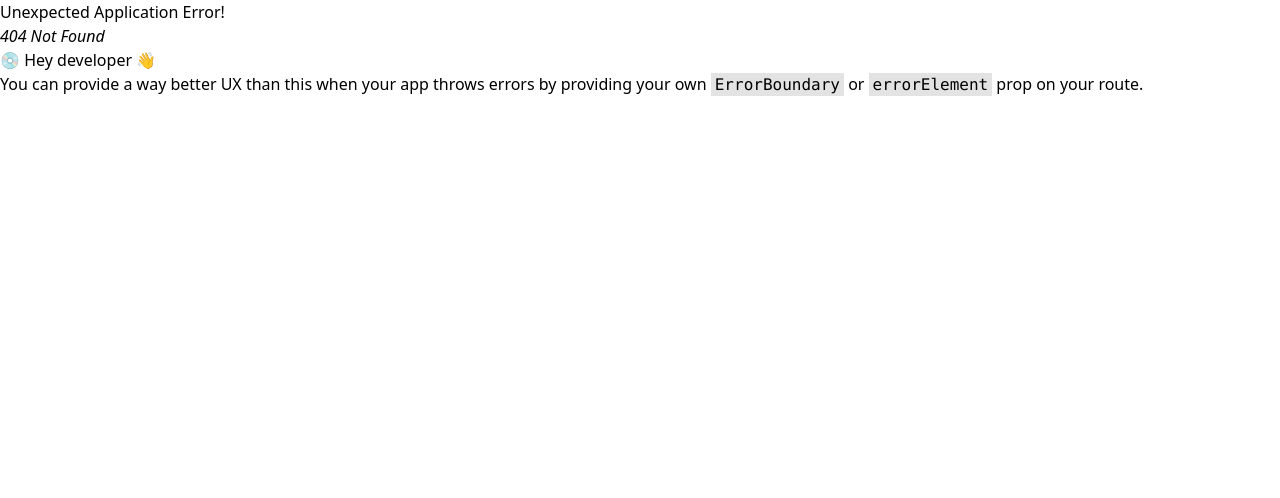
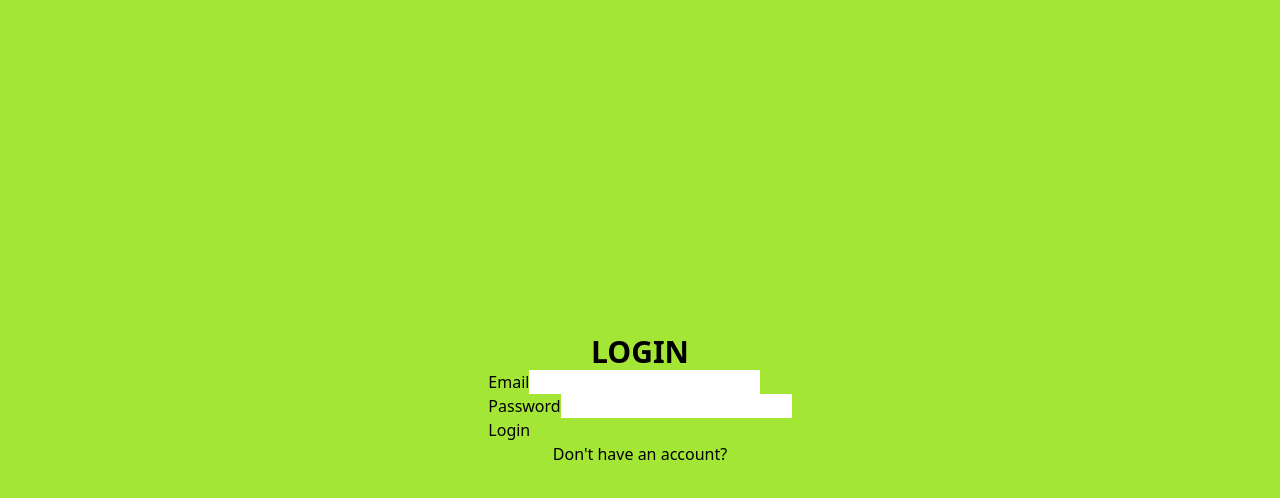
Before and after one commit to IrsyadNafiA/cashier, a React (Vite) app: page /login in a window 1280 px wide. Before the commit this address had no page. Shown: the top 498 px of the page. Built offline with nearby package versions, Linux system fonts and the light colour scheme.

Commit message:
testing login form

```diff
--- a/package.json
+++ b/package.json
@@ -14,6 +14,7 @@
     "prop-types": "^15.8.1",
     "react": "^18.2.0",
     "react-dom": "^18.2.0",
+    "react-hook-form": "^7.51.4",
     "react-router-dom": "^6.23.1",
     "web-vitals": "^4.0.0"
   },
--- /dev/null
+++ b/src/pages/Auth/Register.jsx
@@ -0,0 +1,75 @@
+import { useForm } from "react-hook-form";
+
+const Register = () => {
+  const {
+    register,
+    handleSubmit,
+    formState: { errors },
+  } = useForm();
+
+  const onSubmit = (data) => {
+    console.log(data);
+  };
+
+  return (
+    <div className="bg-lime-400 w-full h-screen flex flex-col justify-center items-center">
+      <h1 className="text-3xl font-bold">REGISTER</h1>
+      <form onSubmit={handleSubmit(onSubmit)}>
+        <div className="form-control">
+          <label>Email</label>
+          <input
+            type="text"
+            name="email"
+            {...register("email", {
+              required: "Email is required.",
+              pattern: {
+                value: /^[^@ ]+@[^@ ]+\.[^@ .]{2,}$/,
+                message: "Email is not valid.",
+              },
+            })}
+          />
+          {errors.email && (
+            <p className="text-red-500">{errors.email.message}</p>
+          )}
+        </div>
+        <div className="form-control">
+          <label>Password</label>
+          <input
+            type="password"
+            name="password"
+            {...register("password", {
+              required: "Password is required",
+              validate: {
+                checkLength: (value) => value.length >= 8,
+                matchPattern: (value) =>
+                  /(?=.*\d)(?=.*[a-z])(?=.*[A-Z])(?!.*\s)(?=.*[!@#$*])/.test(
+                    value
+                  ),
+              },
+            })}
+          />
+          {errors.password?.type === "required" && (
+            <p className="text-red-500">Password is required.</p>
+          )}
+          {errors.password?.type === "checkLength" && (
+            <p className="text-red-500">
+              Password should be at-least 8 characters.
+            </p>
+          )}
+          {errors.password?.type === "matchPattern" && (
+            <p className="text-red-500">
+              Password should contain at least one uppercase letter, lowercase
+              letter, digit, and special symbol.
+            </p>
+          )}
+        </div>
+        <div className="form-control">
+          <label></label>
+          <button type="submit">Register</button>
+        </div>
+      </form>
+    </div>
+  );
+};
+
+export default Register;
--- /dev/null
+++ b/src/pages/Auth/index.jsx
@@ -0,0 +1,77 @@
+import { useForm } from "react-hook-form";
+import { Link } from "react-router-dom";
+
+const Login = () => {
+  const {
+    register,
+    handleSubmit,
+    formState: { errors },
+  } = useForm();
+
+  const onSubmit = (data) => {
+    console.log(data);
+  };
+
+  return (
+    <div className="bg-lime-400 w-full h-screen flex flex-col justify-center items-center">
+      <h1 className="text-3xl font-bold">LOGIN</h1>
+      <form onSubmit={handleSubmit(onSubmit)}>
+        <div className="form-control">
+          <label>Email</label>
+          <input
+            type="text"
+            name="email"
+            {...register("email", {
+              required: "Email is required.",
+              pattern: {
+                value: /^[^@ ]+@[^@ ]+\.[^@ .]{2,}$/,
+                message: "Email is not valid.",
+              },
+            })}
+          />
+          {errors.email && (
+            <p className="text-red-500">{errors.email.message}</p>
+          )}
+        </div>
+        <div className="form-control">
+          <label>Password</label>
+          <input
+            type="password"
+            name="password"
+            {...register("password", {
+              required: "Password is required",
+              validate: {
+                checkLength: (value) => value.length >= 8,
+                matchPattern: (value) =>
+                  /(?=.*\d)(?=.*[a-z])(?=.*[A-Z])(?!.*\s)(?=.*[!@#$*])/.test(
+                    value
+                  ),
+              },
+            })}
+          />
+          {errors.password?.type === "required" && (
+            <p className="text-red-500">Password is required.</p>
+          )}
+          {errors.password?.type === "checkLength" && (
+            <p className="text-red-500">
+              Password should be at-least 8 characters.
+            </p>
+          )}
+          {errors.password?.type === "matchPattern" && (
+            <p className="text-red-500">
+              Password should contain at least one uppercase letter, lowercase
+              letter, digit, and special symbol.
+            </p>
+          )}
+        </div>
+        <div className="form-control">
+          <label></label>
+          <button type="submit">Login</button>
+        </div>
+      </form>
+      <Link to={"/register"}>{`Don't have an account?`}</Link>
+    </div>
+  );
+};
+
+export default Login;
```
Also changed, not shown: src/App.jsx (+10 -0 lines), 1 other file (tests, documents, lock files or other folders).
